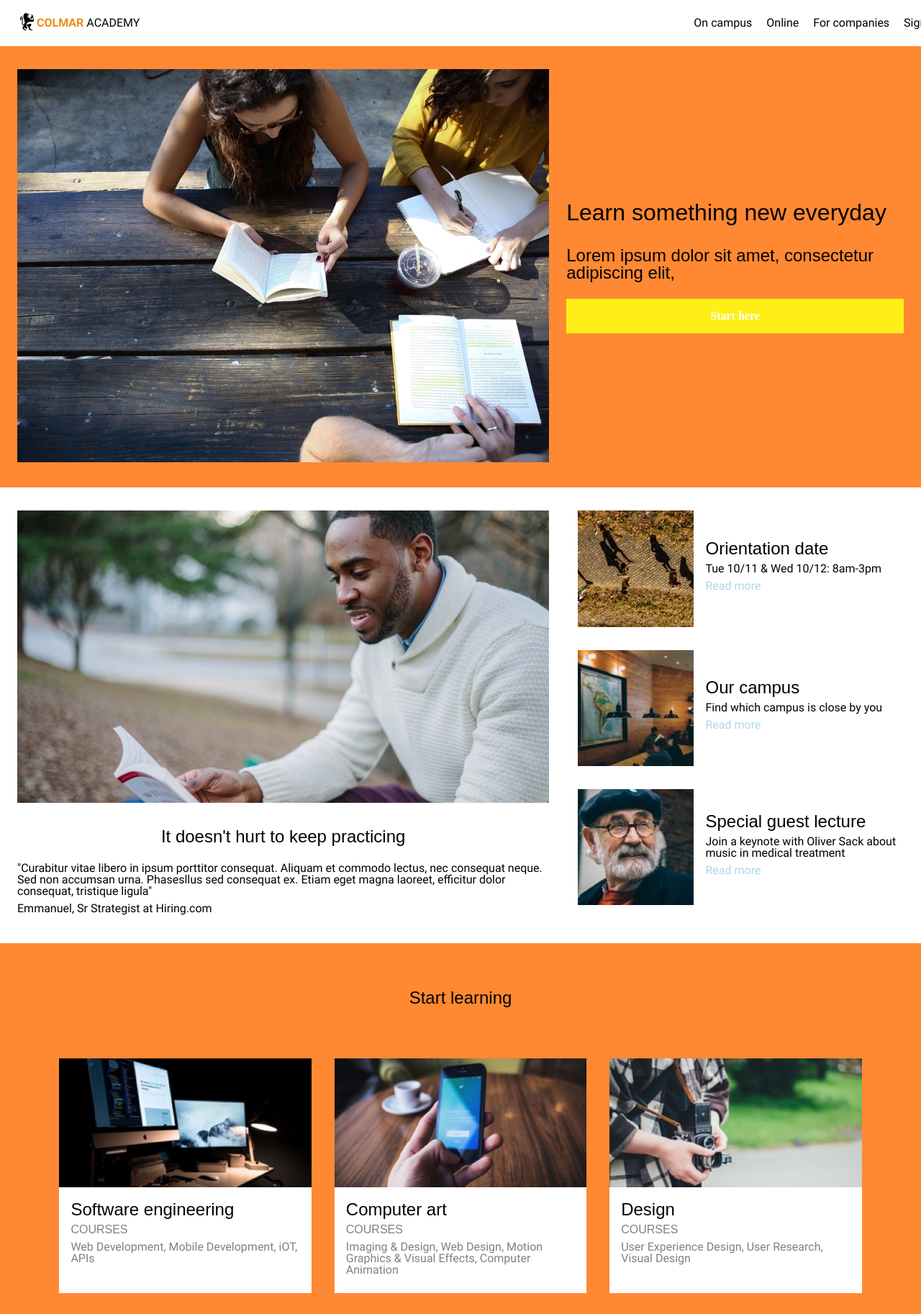
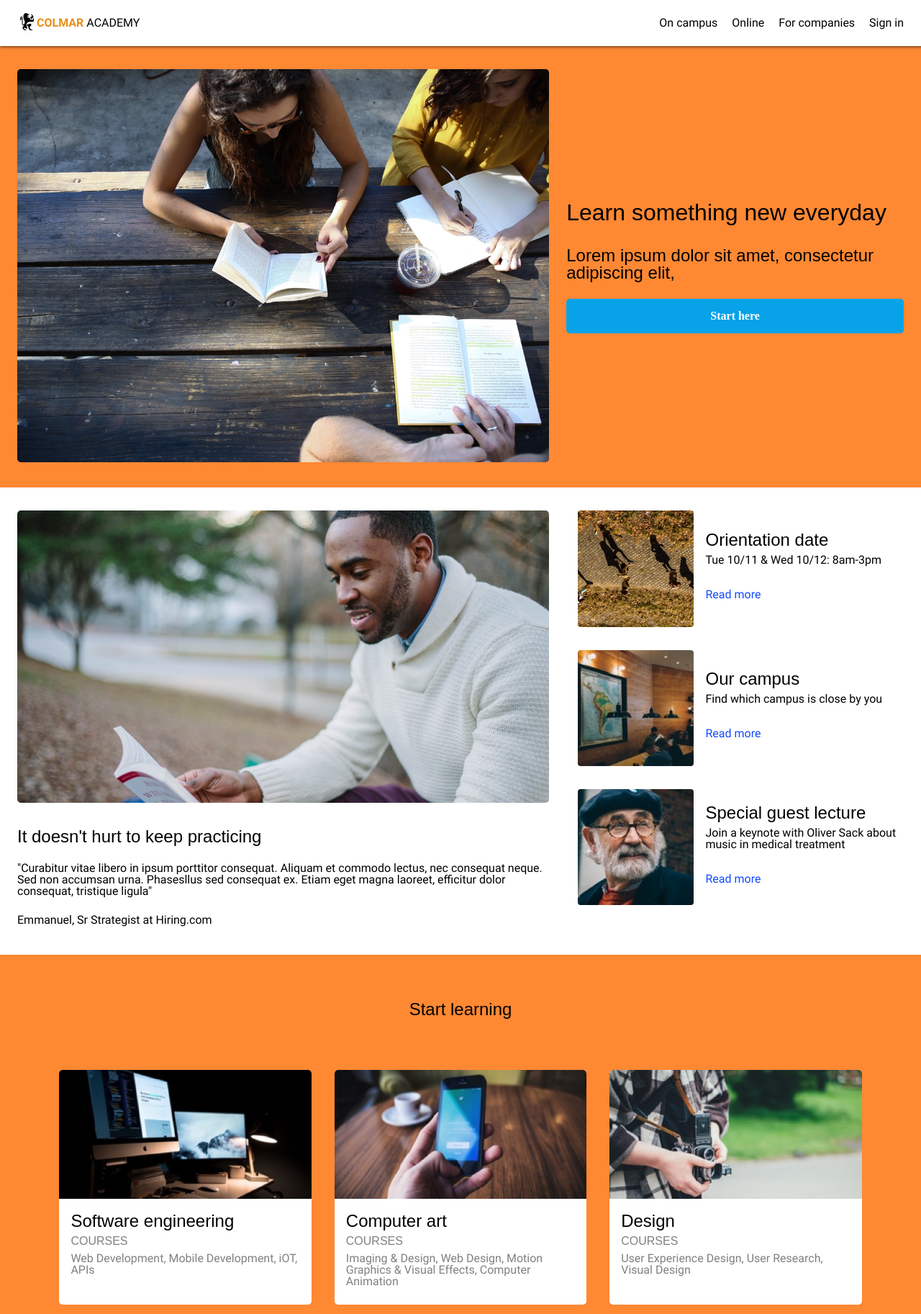
Before and after one commit to airflow101/ColmarAcademy, a plain HTML site: page index.html in a window 1280 px wide. Shown: the top 1825 px of the page at 72% size. Drawn offline with Linux system fonts and the light colour scheme; a web font is replaced by a local one.

Commit message:
Large Screen CSS

```diff
--- a/resources/css/style.css
+++ b/resources/css/style.css
@@ -78,6 +78,7 @@ header{
   z-index: 1;
   background-color: white;
   width: 100%;
+  box-shadow: 0 0 0.3rem;
 }
 
 .logo{
@@ -92,6 +93,10 @@ header{
 .logo em{
   color: #E88F16;
   font-weight: bold;;
+}
+
+nav{
+  margin-right: 3rem;
 }
 
 nav span{
@@ -147,6 +152,7 @@ span a:hover{
   width: 100%;
   height: auto;
   overflow: hidden;
+  border-radius: 5px;
 }
 
 .sidebar{
@@ -159,7 +165,8 @@ span a:hover{
 .sidebar-item{
   display: flex;
   align-items: center;
-    transition: background-color 300ms ease;
+  border-radius: 5px;
+  transition: background-color 300ms ease;
 }
 .sidebar-item:hover{
   background-color: #FFBD25;
@@ -170,6 +177,7 @@ span a:hover{
   height: auto;
   overflow: hidden;
   padding: 1rem;
+  border-radius: 20px;
 }
 
 .sidebar-item .description{
@@ -184,7 +192,8 @@ span a:hover{
   padding: 1rem 0;
   margin-right:1.5rem;
   text-align: center;
-  background-color: #FFEF18;
+  border-radius: 5px;
+  background-color: #07A2E8;
   align-self: center;
   transition: background-color 200ms linear;
 }
@@ -196,7 +205,7 @@ span a:hover{
 }
 
 .button:hover{
-  background-color: #E88F16;
+  background-color: #144AFF;
 }
 
 #curriculum{
@@ -205,31 +214,40 @@ span a:hover{
 }
 
 .sidebar a{
-  color: lightblue;
+  color: #144AFF;
   text-decoration: none;
 }
+
+.sidebar a:hover{
+  color: #07B8E8;
+}
+
 
 .courses{
   display: flex;
   flex-wrap: wrap;
   justify-content: center;
-  padding: 32px 0;
+  padding: 2rem 0;
 }
 
 .course-type{
   width: 30%;
   margin: 1rem;
   background-color: white;
+  border: 0 0 10px 1px black;
+  border-radius: 5px;
+  transition: box-shadow 200ms ease-in;
 }
 
 .course-type:hover{
-
+  box-shadow: 0 0 0.4rem;
 }
 
 .course-type img{
   width: 100%;
   height: auto;
   overflow: hidden;
+  border-radius: 5px 5px 0 0;
 }
 
 .course-type .description{
@@ -241,9 +259,7 @@ span a:hover{
   color: gray;
 }
 
-#exhibit h2{
-  padding: 2rem 1rem 0;
-}
+
 
 footer{
   display: flex;
@@ -272,6 +288,14 @@ h2{
   text-align: center;
 }
 
+#information h2{
+  text-align: left;
+}
+
+#exhibit h2{
+  padding: 2rem 1rem 0;
+}
+
 h3{
   font-size: 1.5rem;
   font-weight: lighter;
@@ -296,3 +320,7 @@ p{
   margin-bottom: 0.5rem;
   font-family: Roboto, sans-serif;
 }
+
+#information p:last-child{
+  margin-top: 1.5rem;
+}
```
